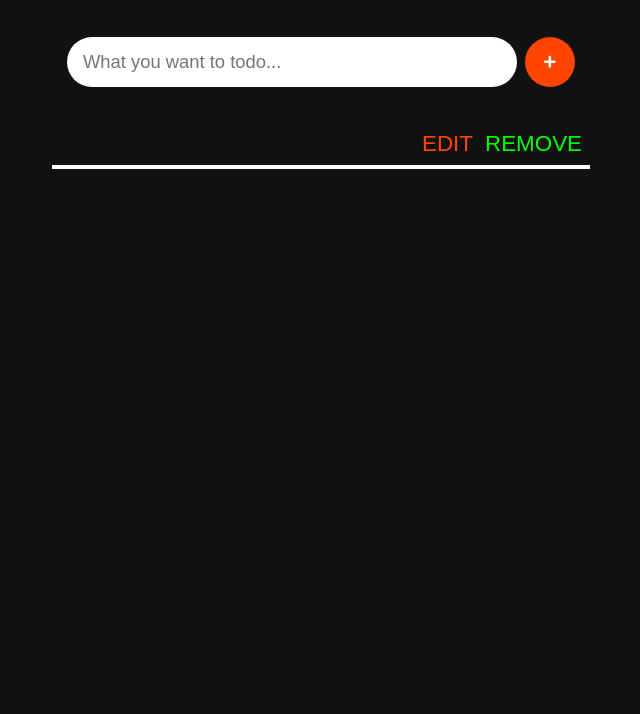
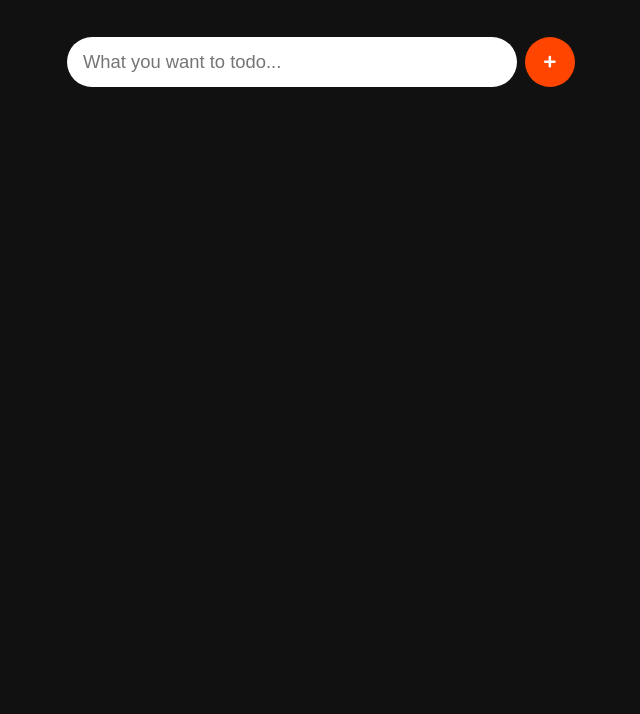
Before and after one commit to riyasingh26/Todo-List, a plain HTML site: page index.html in a window 1280 px wide. Shown: the part 86-800 px from the top of the page, without its empty margins (319-959 px from the left). Drawn offline with Linux system fonts and the light colour scheme.

Commit message:
Update index.html

```diff
--- a/index.html
+++ b/index.html
@@ -12,11 +12,7 @@
             <button class = "addbutton"><i class = "fas fa-plus"></i></button>
         </div>
         <div class = "container">
-            <div class = "item">
-                <input type = "text" class = "input_item" disabled>
-                <button class = "editbutton">EDIT</button>
-                <button class = "removebutton">REMOVE</button>
-            </div>
+
         </div>
     <script src = "app.js"></script>
 </body>
```
